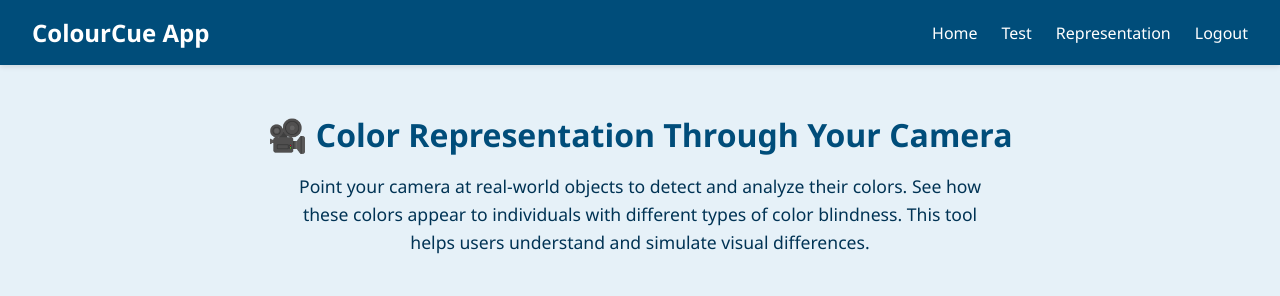
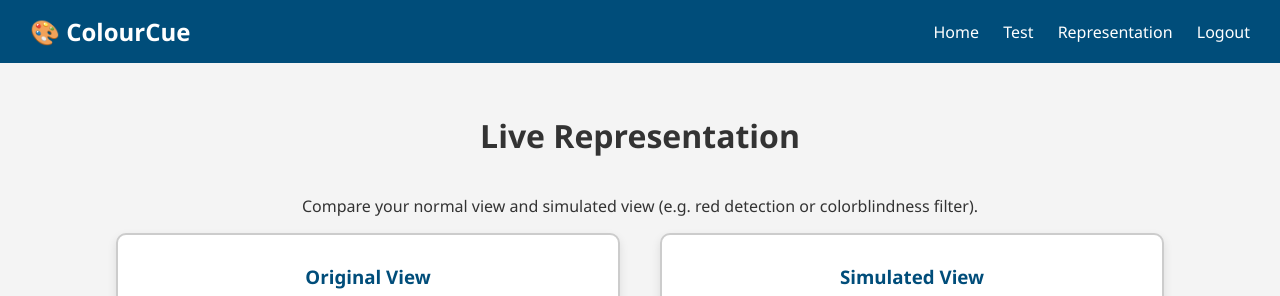
Before and after one commit to ShivamAg10/Color_Blindness_web, a Django app: page /object/ in a window 1280 px wide. Shown: the top 296 px of the page. Run offline with Django 5.2, Linux system fonts and the light colour scheme; a user stored in the database is signed in.

Commit message:
Added simulated view in objec app

```diff
--- a/main/objec/urls.py
+++ b/main/objec/urls.py
@@ -1,7 +1,17 @@
-from django.contrib import admin
-from django.urls import path, include
+# from django.contrib import admin
+# from django.urls import path, include
+# from . import views
+
+# urlpatterns = [
+#     path("", views.object, name="object"),
+# ]
+
+from django.urls import path
 from . import views
 
 urlpatterns = [
-    path("", views.object, name="object"),
+    path('', views.object, name='object'),
+    path('video_feed/', views.original_feed, name='original_feed'),
+    path('simulated_feed/', views.simulated_feed, name='simulated_feed'),
+    path('video_feed/', views.video_feed, name='video_feed'),
 ]
--- a/main/objec/views.py
+++ b/main/objec/views.py
@@ -1,8 +1,82 @@
+# from django.shortcuts import render
+# from django.contrib.auth.decorators import login_required
+
+# # Create your views here.
+
+# @login_required(login_url="/Accounts/Login")
+# def object(request):
+#     return render(request, "objec/object.html")
+
+import cv2
+import numpy as np
+from django.http import StreamingHttpResponse
 from django.shortcuts import render
 from django.contrib.auth.decorators import login_required
 
-# Create your views here.
+# Global VideoCapture object (single camera instance)
+cap = cv2.VideoCapture(0)
 
 @login_required(login_url="/Accounts/Login")
 def object(request):
     return render(request, "objec/object.html")
+
+
+# Generator for normal webcam frames
+def generate_original():
+    while True:
+        ret, frame = cap.read()
+        if not ret:
+            break
+        _, jpeg = cv2.imencode('.jpg', frame)
+        frame_bytes = jpeg.tobytes()
+        yield (b'--frame\r\n'
+            b'Content-Type: image/jpeg\r\n\r\n' + frame_bytes + b'\r\n\r\n')
+
+
+# Generator for simulated (color-filtered) frames
+def generate_simulated(mode):
+    while True:
+        ret, frame = cap.read()
+        if not ret:
+            break
+
+        if mode == "red":
+            # Highlight red color
+            hsv = cv2.cvtColor(frame, cv2.COLOR_BGR2HSV)
+            lower1 = np.array([0, 120, 70])
+            upper1 = np.array([10, 255, 255])
+            lower2 = np.array([170, 120, 70])
+            upper2 = np.array([180, 255, 255])
+            mask1 = cv2.inRange(hsv, lower1, upper1)
+            mask2 = cv2.inRange(hsv, lower2, upper2)
+            mask = cv2.bitwise_or(mask1, mask2)
+            frame = cv2.bitwise_and(frame, frame, mask=mask)
+
+        elif mode == "gray":
+            frame = cv2.cvtColor(frame, cv2.COLOR_BGR2GRAY)
+            frame = cv2.cvtColor(frame, cv2.COLOR_GRAY2BGR)
+
+        # Add more modes as needed...
+
+        _, jpeg = cv2.imencode('.jpg', frame)
+        frame_bytes = jpeg.tobytes()
+        yield (b'--frame\r\n'
+            b'Content-Type: image/jpeg\r\n\r\n' + frame_bytes + b'\r\n\r\n')
+
+
+# Stream the original webcam feed
+@login_required(login_url="/Accounts/Login")
+def original_feed(request):
+    return StreamingHttpResponse(generate_original(),
+                                content_type='multipart/x-mixed-replace; boundary=frame')
+
+
+# Stream the simulated feed with selected mode
+@login_required(login_url="/Accounts/Login")
+def simulated_feed(request):
+    mode = request.GET.get("mode", "none")
+    return StreamingHttpResponse(generate_simulated(mode),
+                                content_type='multipart/x-mixed-replace; boundary=frame')
+
+def video_feed(request):
+    return StreamingHttpResponse(generate_original(), content_type='multipart/x-mixed-replace; boundary=frame')
--- a/main/templates/Blindness_Test/quiz.html
+++ b/main/templates/Blindness_Test/quiz.html
@@ -223,7 +223,7 @@
         correct: "45"
       },
 
-      // Color matching questions
+      /* Color matching questions
       {
         type: "color",
         question: "Which of these is pure red?",
@@ -245,7 +245,7 @@
           { color: "#009999", label: "D" }
         ],
         correct: "A"
-      }
+      }*/
     ];
 
     let currentQuestion = 0;
--- a/main/templates/objec/object.html
+++ b/main/templates/objec/object.html
@@ -1,4 +1,4 @@
-<!DOCTYPE html>
+<!-- <!DOCTYPE html>
 <html lang="en">
 <head>
     <meta charset="UTF-8">
@@ -260,9 +260,9 @@
 
 
 </head>
-<body>
+<body> -->
     <!-- Navbar -->
-  <nav>
+  <!-- <nav>
     <div class="logo">ColourCue App</div>
     <div class="menu-toggle" onclick="toggleMenu()">☰</div>
     <ul class="nav-links" id="navLinks">
@@ -320,37 +320,37 @@
     <button onclick="resetCanvas()">🔁 Reset</button>
   </div>
 </section>
-
+-->
 <!-- Footer Section -->
-<footer style="background-color: #e6ecf0; color: #333; padding: 50px 20px; text-align: center;">
+<!-- <footer style="background-color: #e6ecf0; color: #333; padding: 50px 20px; text-align: center;">
   <div style="max-width: 1000px; margin: 0 auto;">
-
-    <!-- Contact Info -->
+  -->
+    <!-- Contact Info --><!--
     <p style="margin-bottom: 10px;">
       📧 Contact: <a href="mailto:support@colourcueapp.com" style="color: #004d7a; text-decoration: none;">support@colourcueapp.com</a>
     </p>
-
-    <!-- Developer Credits -->
+  -->
+    <!-- Developer Credits --><!--
     <p style="margin-bottom: 10px;">
       👨‍💻 Made with ❤️ by Team ColourCue @ Rajiv International School
     </p>
-
+  -->
     <!-- Links -->
-    <div style="margin: 20px 0;">
+    <!--<div style="margin: 20px 0;">
       <a href="#!" style="margin: 0 10px; color: #004d7a; text-decoration: none;">Privacy Policy</a> |
       <a href="#!" style="margin: 0 10px; color: #004d7a; text-decoration: none;">FAQs</a>
     </div>
-
+  -->
     <!-- Social Media -->
-    <div style="margin-bottom: 20px;">
+   <!--<div style="margin-bottom: 20px;">
       <a href="#!" style="margin: 0 10px; color: #004d7a; font-size: 1.2rem;">🌐</a>
       <a href="#!" style="margin: 0 10px; color: #004d7a; font-size: 1.2rem;">🐦</a>
       <a href="#!" style="margin: 0 10px; color: #004d7a; font-size: 1.2rem;">📘</a>
       <a href="#!" style="margin: 0 10px; color: #004d7a; font-size: 1.2rem;">📸</a>
     </div>
-
+  -->
     <!-- Copyright -->
-    <p style="font-size: 0.9rem;">© 2025 ColourCue App. All rights reserved.</p>
+    <!--<p style="font-size: 0.9rem;">© 2025 ColourCue App. All rights reserved.</p>
   </div>
 </footer>
 
@@ -474,3 +474,164 @@
 
 </body>
 </html>
+-->
+
+<!DOCTYPE html>
+<html lang="en">
+<head>
+  <meta charset="UTF-8" />
+  <meta name="viewport" content="width=device-width, initial-scale=1.0"/>
+  <title>Live Color Simulation</title>
+  <style>
+    body {
+      margin: 0;
+      font-family: 'Segoe UI', sans-serif;
+      background-color: #f4f4f4;
+      color: #333;
+    }
+
+    nav {
+      background-color: #004d7a;
+      padding: 15px 30px;
+      display: flex;
+      justify-content: space-between;
+      align-items: center;
+    }
+
+    .nav-logo {
+      color: white;
+      font-size: 1.5rem;
+      text-decoration: none;
+      font-weight: bold;
+    }
+
+    .nav-links a {
+      color: white;
+      margin-left: 20px;
+      text-decoration: none;
+      font-weight: 500;
+    }
+
+    .main-container {
+      display: flex;
+      flex-direction: column;
+      align-items: center;
+      padding: 30px;
+    }
+
+    .video-container {
+      display: flex;
+      justify-content: center;
+      flex-wrap: wrap;
+      gap: 40px;
+      margin-bottom: 30px;
+    }
+
+    .video-box {
+      border: 2px solid #ccc;
+      padding: 10px;
+      background: #fff;
+      border-radius: 10px;
+      box-shadow: 0 4px 10px rgba(0,0,0,0.1);
+    }
+
+    .video-box h3 {
+      text-align: center;
+      margin-bottom: 10px;
+      color: #004d7a;
+    }
+
+    video, img {
+      width: 480px;
+      height: 360px;
+      border-radius: 8px;
+    }
+
+    .controls {
+      margin-top: 10px;
+      text-align: center;
+    }
+
+    select {
+      padding: 10px;
+      border-radius: 5px;
+      border: 1px solid #ccc;
+      font-size: 1rem;
+    }
+  </style>
+</head>
+<body>
+
+  <!-- Navbar -->
+  <nav>
+    <a class="nav-logo" href="/">🎨 ColourCue</a>
+    <div class="nav-links">
+      <a href="/">Home</a>
+      <a href="/Blindness_Test">Test</a>
+      <a href="/object">Representation</a>
+      {% if user.is_authenticated %}
+        <a href="{% url 'logout' %}">Logout</a>
+      {% else %}
+        <a href="{% url 'login' %}">Login</a>
+      {% endif %}
+    </div>
+  </nav>
+
+  <!-- Main -->
+  <div class="main-container">
+    <h1>Live Representation</h1>
+    <p>Compare your normal view and simulated view (e.g. red detection or colorblindness filter).</p>
+
+    <!-- Video Feeds -->
+    <div class="video-container">
+      <div class="video-box">
+        <h3>Original View</h3>
+        <img src="{% url 'video_feed' %}" alt="Original Video Feed">
+      </div>
+      <div class="video-box">
+        <h3>Simulated View</h3>
+        <img src="{% url 'simulated_feed' %}" alt="Simulated View">
+      </div>
+    </div>
+
+    <!-- Simulation Mode Selector -->
+    <div class="controls">
+      <label for="mode">Select Simulation Mode:</label>
+      <select id="mode">
+        <option value="red">Red Detection</option>
+        <option value="protanopia">Protanopia (Red-Blind)</option>
+        <option value="deuteranopia">Deuteranopia (Green-Blind)</option>
+        <option value="tritanopia">Tritanopia (Blue-Blind)</option>
+      </select>
+    </div>
+  </div>
+
+<script>
+  document.addEventListener("DOMContentLoaded", function () {
+    const modeSelector = document.getElementById("mode");
+    const simulatedImg = document.querySelector('img[alt="Simulated View"]');
+
+    // Initial mode
+    let currentMode = modeSelector.value;
+
+    // Update simulated feed URL when mode changes
+    modeSelector.addEventListener("change", () => {
+      currentMode = modeSelector.value;
+      updateSimulatedFeed();
+    });
+
+    function updateSimulatedFeed() {
+      const baseUrl = "{% url 'simulated_feed' %}";
+      simulatedImg.src = `${baseUrl}?mode=${currentMode}&t=${new Date().getTime()}`;
+    }
+
+    // Optional: Refresh the simulated image periodically to keep it updated
+    setInterval(() => {
+      updateSimulatedFeed();
+    }, 1000); // refresh every 1 second
+  });
+</script>
+
+
+</body>
+</html>
```
Also changed, not shown: main/db.sqlite3.
